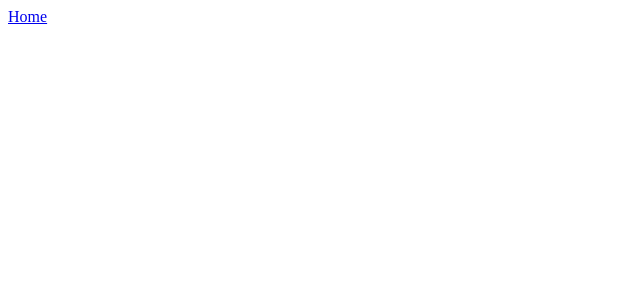
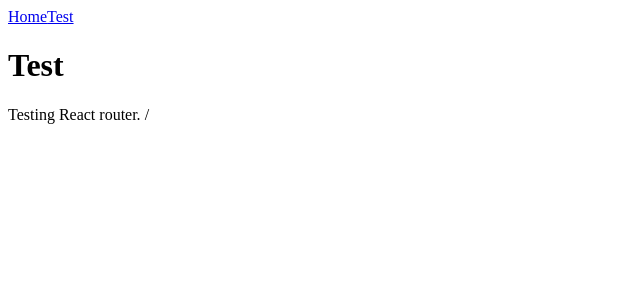
Before and after one commit to immacdonald/hollywood-networks, a React (Vite) app: page /test in a window 1280 px wide. Before the commit this address had no page. Shown: the top 300 px of the page, without its empty margins (0-640 px from the left). Built offline with nearby package versions, Linux system fonts and the light colour scheme.

Commit message:
Added Test page for routing testing

```diff
--- a/index.html
+++ b/index.html
@@ -2,7 +2,6 @@
 <html lang="en">
   <head>
     <meta charset="UTF-8" />
-    <link rel="icon" type="image/svg+xml" href="/vite.svg" />
     <meta name="viewport" content="width=device-width, initial-scale=1.0" />
     <title>Hollywood Networks</title>
   </head>
--- a/src/App.tsx
+++ b/src/App.tsx
@@ -1,6 +1,7 @@
 import './App.css'
 import { Link, Routes, Route } from 'react-router-dom';
 import Home from './components/Home';
+import Test from './components/Test';
 
 function App() {
   return (
@@ -8,10 +9,12 @@ function App() {
       <nav>
         <div className="menu">
           <Link to="/">Home</Link>
+          <Link to="/test">Test</Link>
         </div>
       </nav>
       <Routes>
         <Route path="/" Component={Home} />
+        <Route path="/test" Component={Test} />
       </Routes>
     </div>
   )
--- /dev/null
+++ b/src/components/Test.tsx
@@ -0,0 +1,10 @@
+function Test() {
+    return (
+        <div>
+            <h1>Test</h1>
+            <p>Testing React router. {import.meta.env.BASE_URL}</p>
+        </div>
+    );
+}
+
+export default Test;
--- a/src/index.tsx
+++ b/src/index.tsx
@@ -6,7 +6,7 @@ import './index.css'
 
 ReactDOM.createRoot(document.getElementById('root')!).render(
   <React.StrictMode>
-    <BrowserRouter basename={`/${process.env.PUBLIC_URL}`}>
+    <BrowserRouter>
       <App />
     </BrowserRouter>
   </React.StrictMode>,
```
